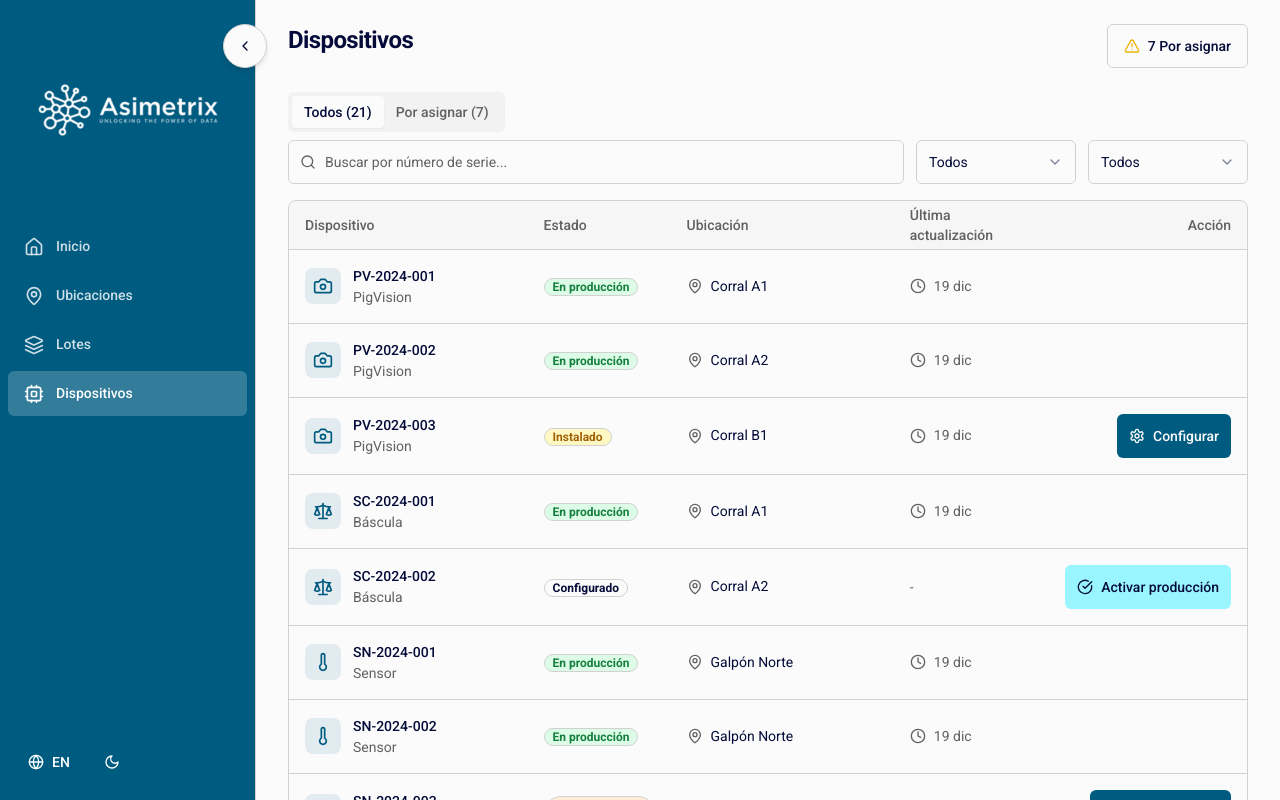
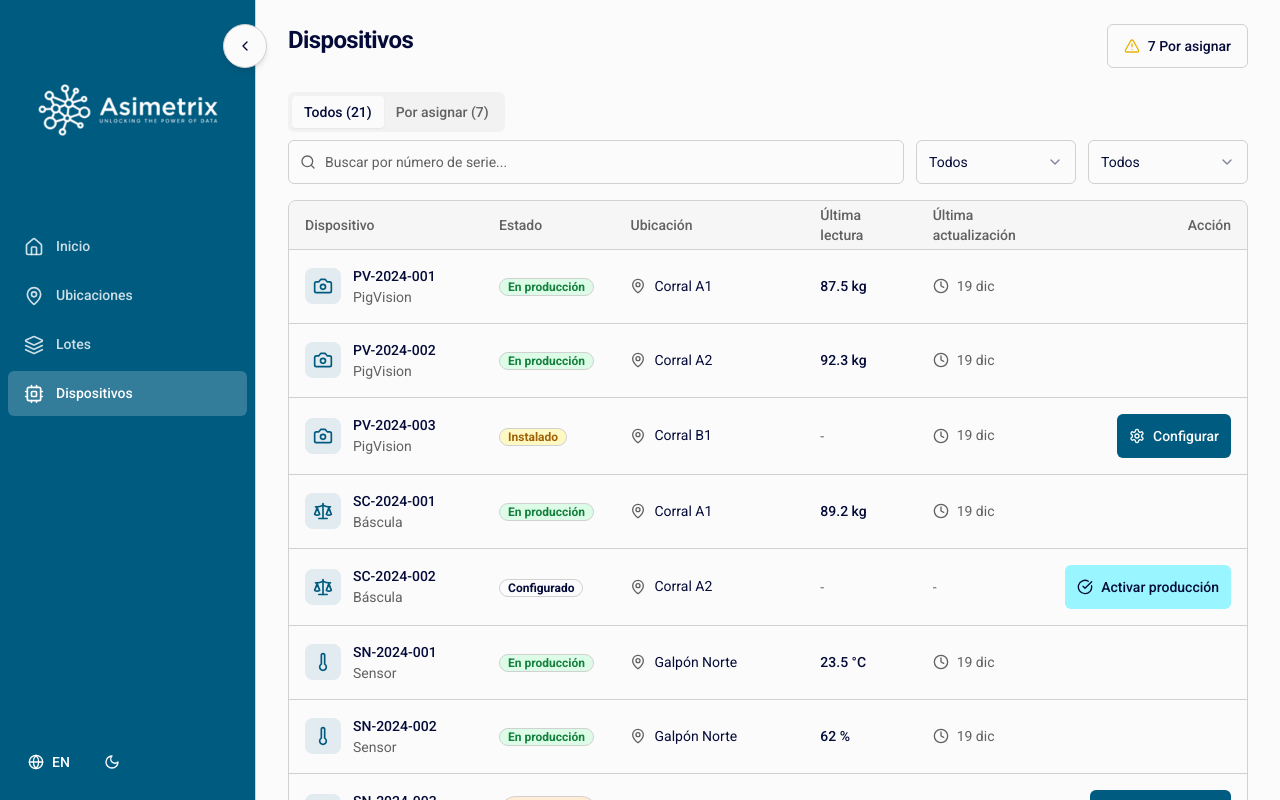
Before and after one commit to AnnaMoons/location-manager, a Next.js app: page /dispositivos in a window 1280 px wide. Shown: the top 800 px of the page. Built offline with nearby package versions, Linux system fonts and the light colour scheme; no server answers.

Commit message:
Add last reading column to device table
- Add new column showing last measurement value from device
- Format values based on unit type (temperature, weight, humidity, etc.)
- Add translations for 'Última lectura' / 'Last reading' in es/en

```diff
--- a/components/devices/DeviceTable.tsx
+++ b/components/devices/DeviceTable.tsx
@@ -6,7 +6,7 @@ import { Table, TableBody, TableCell, TableHead, TableHeader, TableRow } from '@
 import { DeviceStateChip } from './DeviceStateChip';
 import { NextActionCTA } from './NextActionCTA';
 import { DeviceIcon } from './DeviceIcon';
-import { Device } from '@/lib/types/device';
+import { Device, DeviceMeasurement } from '@/lib/types/device';
 import { useLocations } from '@/lib/hooks/useLocations';
 import { MapPin, Clock } from 'lucide-react';
 
@@ -27,11 +27,12 @@ export function DeviceTable({ devices }: DeviceTableProps) {
       <Table>
         <TableHeader>
           <TableRow className="bg-muted/50">
-            <TableHead className="w-[300px]">{t('deviceTable.device')}</TableHead>
-            <TableHead className="w-[150px]">{t('deviceTable.state')}</TableHead>
-            <TableHead className="w-[250px]">{t('deviceTable.location')}</TableHead>
-            <TableHead className="w-[180px]">{t('deviceTable.lastUpdate')}</TableHead>
-            <TableHead className="w-[120px] text-right">{t('deviceTable.action')}</TableHead>
+            <TableHead className="w-[250px]">{t('deviceTable.device')}</TableHead>
+            <TableHead className="w-[130px]">{t('deviceTable.state')}</TableHead>
+            <TableHead className="w-[200px]">{t('deviceTable.location')}</TableHead>
+            <TableHead className="w-[150px]">{t('deviceTable.lastReading')}</TableHead>
+            <TableHead className="w-[150px]">{t('deviceTable.lastUpdate')}</TableHead>
+            <TableHead className="w-[100px] text-right">{t('deviceTable.action')}</TableHead>
           </TableRow>
         </TableHeader>
         <TableBody>
@@ -77,6 +78,19 @@ export function DeviceTable({ devices }: DeviceTableProps) {
                       <MapPin className="h-4 w-4 flex-shrink-0" />
                       {t('noLocation')}
                     </span>
+                  )}
+                </TableCell>
+
+                {/* Última lectura */}
+                <TableCell>
+                  {device.lastMeasurement ? (
+                    <div className="text-sm">
+                      <span className="font-medium tabular-nums">
+                        {formatMeasurementValue(device.lastMeasurement)}
+                      </span>
+                    </div>
+                  ) : (
+                    <span className="text-sm text-muted-foreground">-</span>
                   )}
                 </TableCell>
 
@@ -128,3 +142,25 @@ function formatLastSeen(lastSeen: string): string {
     return lastSeen;
   }
 }
+
+function formatMeasurementValue(measurement: DeviceMeasurement): string {
+  const { value, unit } = measurement;
+
+  // For temperature (Celsius), show 1 decimal
+  if (unit === '°C') {
+    return `${value.toFixed(1)} ${unit}`;
+  }
+
+  // For weight (kg), show 1 decimal
+  if (unit === 'kg') {
+    return `${value.toFixed(1)} ${unit}`;
+  }
+
+  // For humidity/CO2/ammonia, show whole numbers
+  if (unit === '%' || unit === 'ppm') {
+    return `${Math.round(value)} ${unit}`;
+  }
+
+  // Default: show 1 decimal
+  return `${value.toFixed(1)} ${unit}`;
+}
--- a/messages/en.json
+++ b/messages/en.json
@@ -192,6 +192,7 @@
       "device": "Device",
       "state": "State",
       "location": "Location",
+      "lastReading": "Last reading",
       "lastUpdate": "Last update",
       "action": "Action"
     },
--- a/messages/es.json
+++ b/messages/es.json
@@ -192,6 +192,7 @@
       "device": "Dispositivo",
       "state": "Estado",
       "location": "Ubicación",
+      "lastReading": "Última lectura",
       "lastUpdate": "Última actualización",
       "action": "Acción"
     },
```
